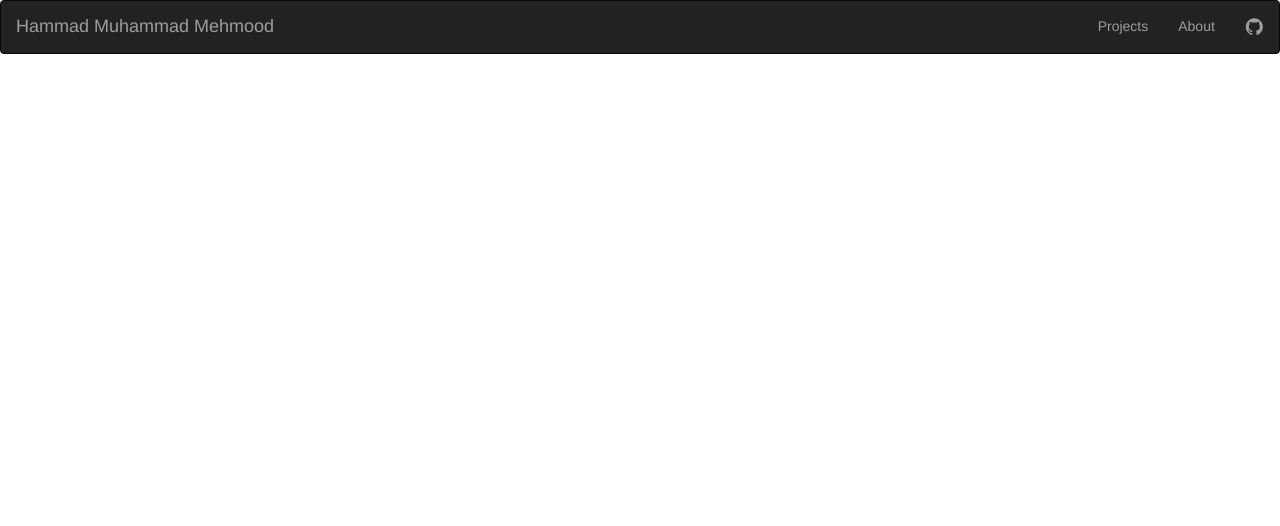
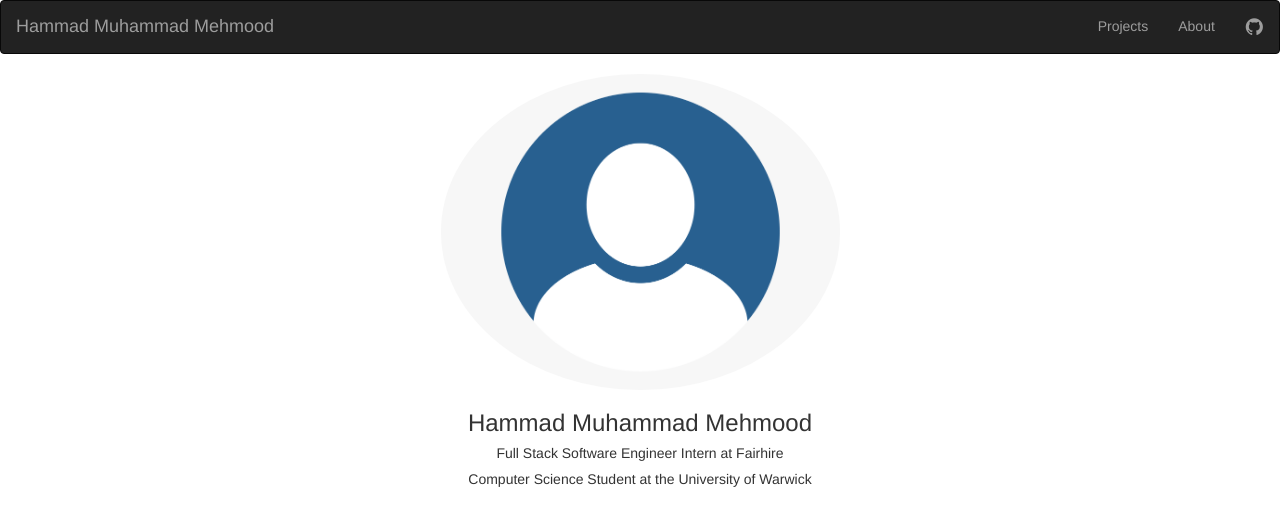
Before and after one commit to Hammad214508/Personal-Website, a PHP site: page / in a window 1280 px wide. Shown: the top 526 px of the page. Run offline with PHP 8.4, Linux system fonts and the light colour scheme.

Commit message:
profile pic and description

```diff
--- a/index.css
+++ b/index.css
@@ -1,3 +1,7 @@
 .git-icon-size {
   font-size:20px;
 }
+
+.profile-pic-size{
+    width:35%;
+}
--- a/index.html
+++ b/index.html
@@ -20,14 +20,21 @@
             <ul class="nav navbar-nav navbar-right">
               <li><a href="#">Projects</a></li>
               <li><a href="#">About</a></li>
-              <li>
-                  <a href="#" class="btn btn-social-icon btn-github git-icon-size">
-                      <span class="fa fa-github" ></span>
-                  </a>
+              <li><a href="https://github.com/Hammad214508" class="btn btn-social-icon btn-github git-icon-size"><span class="fa fa-github" ></span></a>
               </li>
             </ul>
           </div>
         </nav>
         <!-- END NAVIGATION BAR -->
+        <!-- START PROFILE PICTURE AND INTRO  -->
+        <div class="container">
+            <div class="text-center">
+                <img src="Images/profile-pic.png" class="img-circle profile-pic-size" alt="Profile Picture">
+                <h3>Hammad Muhammad Mehmood</h3>
+                <h5>Full Stack Software Engineer Intern at Fairhire</h5>
+                <h5>Computer Science Student at the University of Warwick</h5>
+            </div>
+        </div>
+        <!-- END PROFILE PICTURE AND INTRO  -->
     </body>
 </html>
```
Also changed, not shown: Images/profile-pic.png (added).
